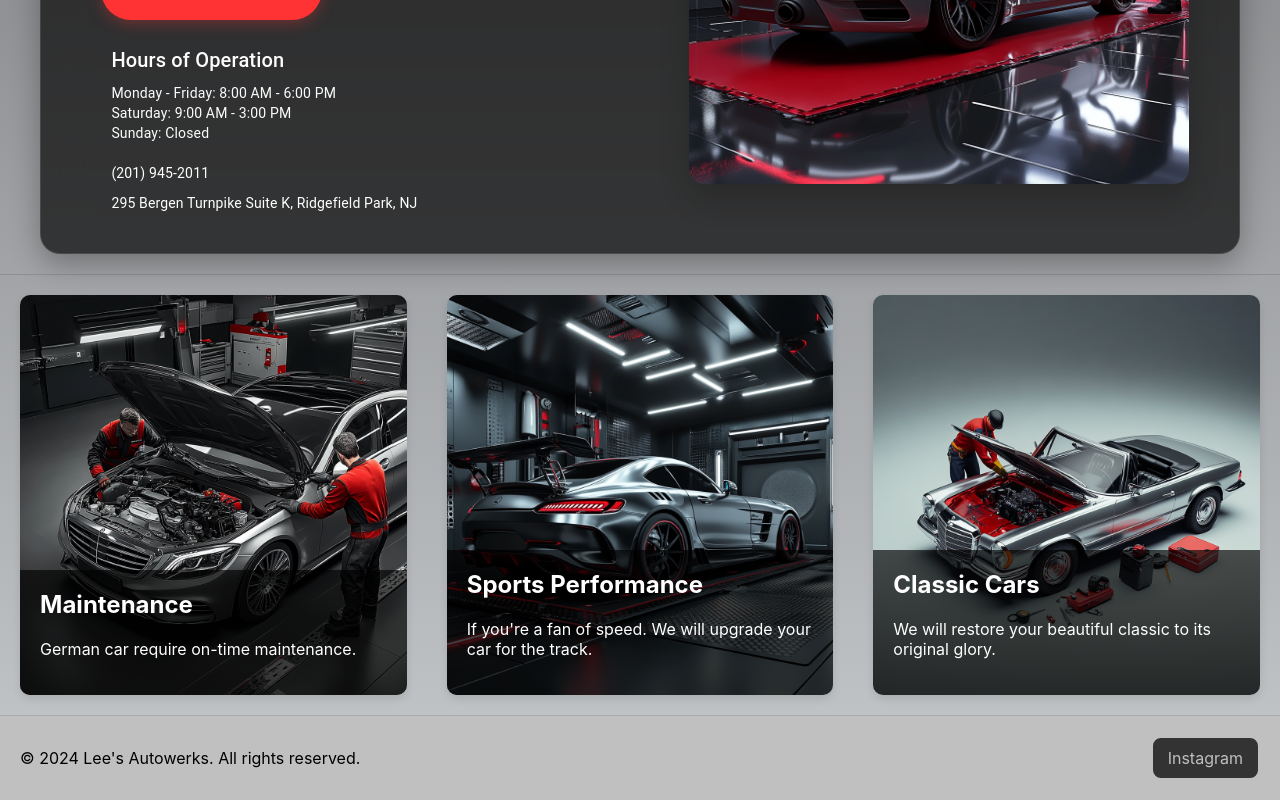
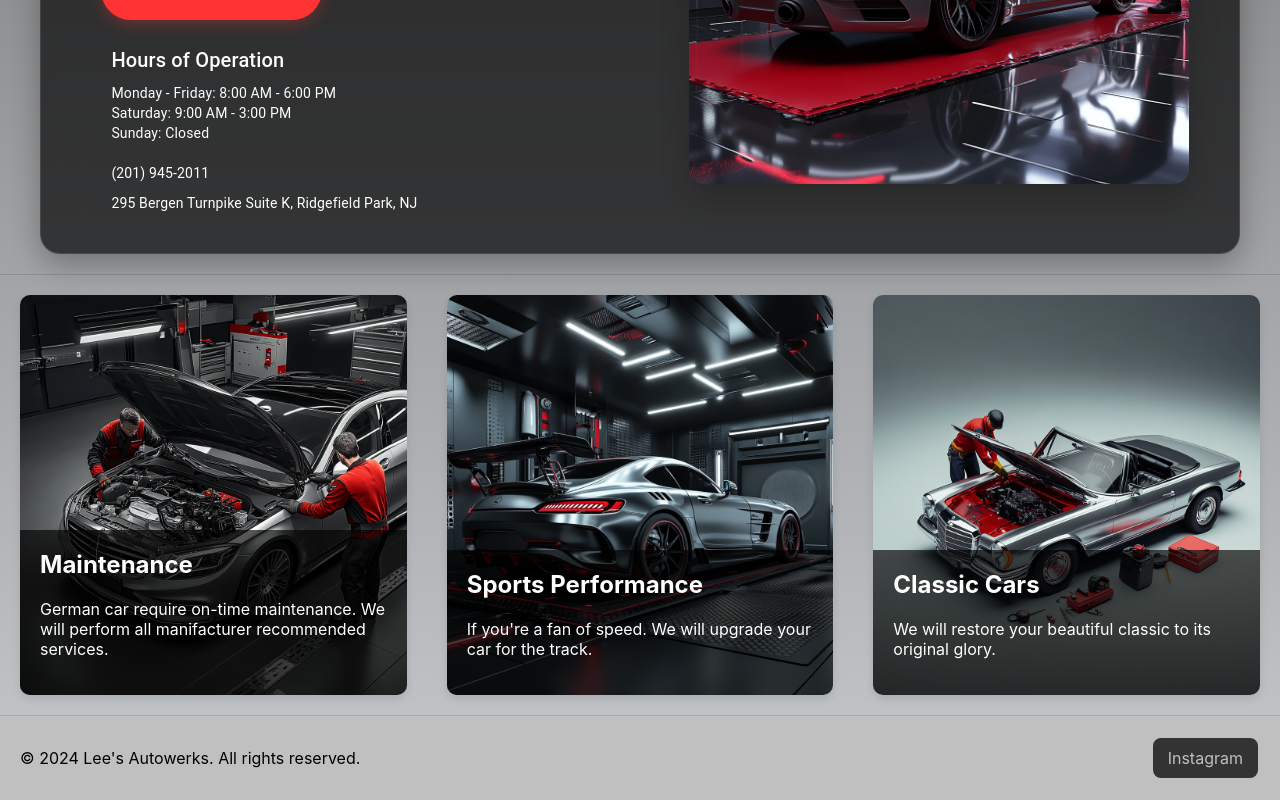
Before and after one commit to oleg07010/lee-autowerks, a React (Create React App) app: page / in a window 1280 px wide. Shown: the part 506-1306 px from the top of the page. Built offline with nearby package versions, Linux system fonts and the light colour scheme.

Commit message:
updated language for one of the cards around maintenance

```diff
--- a/src/components/CardLayout/CardLayout.js
+++ b/src/components/CardLayout/CardLayout.js
@@ -14,7 +14,7 @@ const CardLayout = () => {
           <img className="card-image" src={luxurycar} alt="Mercedes Repair" />
           <div className="card-overlay">
             <h2 className="card-title">Maintenance</h2>
-            <p>German car require on-time maintenance.</p>
+            <p>German car require on-time maintenance. We will perform all manifacturer recommended services.</p>
           </div>
         </div>
       </div>
```
